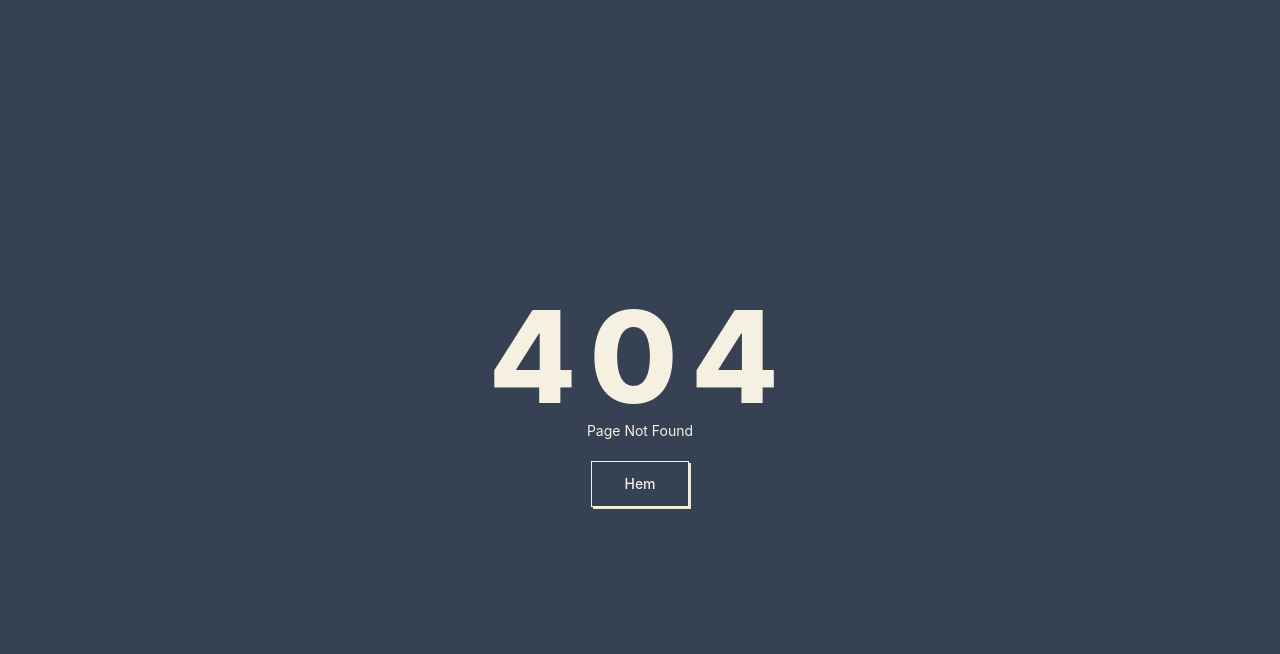
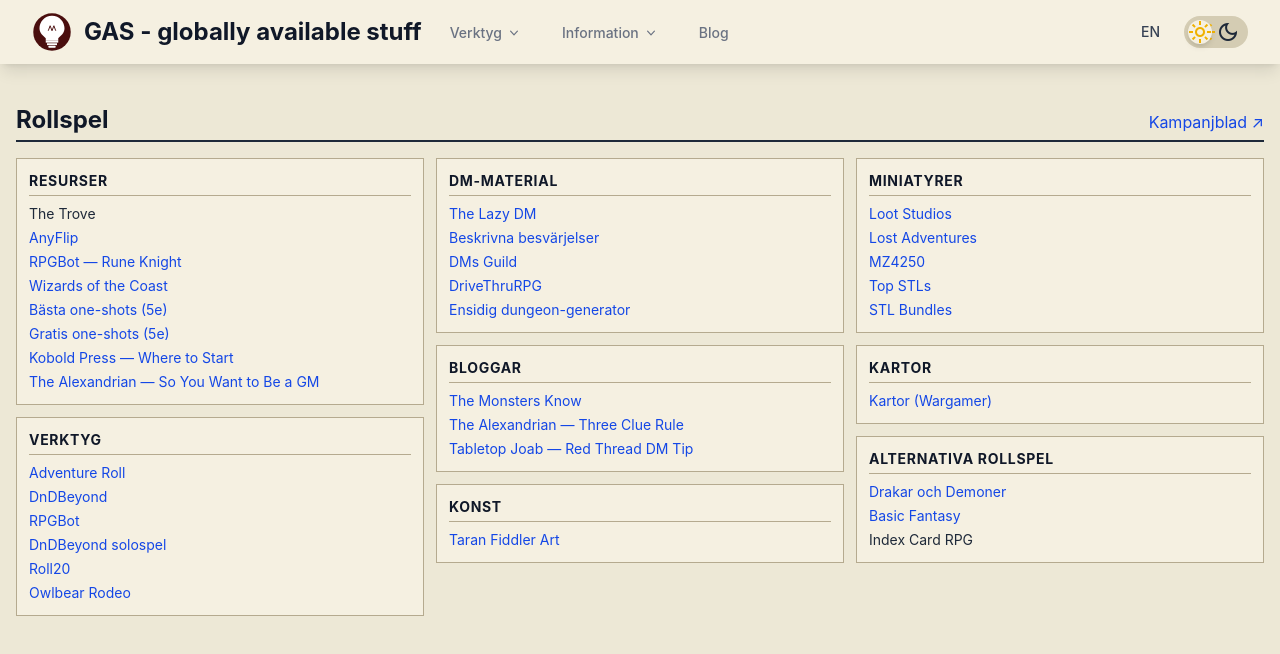
Before and after one commit to karlmovin/karlmovin.github.io, a React (Vite) app: page /rpg in a window 1280 px wide. Before the commit this address had no page. Shown: the top 654 px of the page. Built offline with nearby package versions, Linux system fonts and the light colour scheme; no server answers.

Commit message:
add rpg stuff

```diff
--- a/src/Nav.tsx
+++ b/src/Nav.tsx
@@ -219,6 +219,12 @@
 								>
 									{t("nav.woodworking")}
 								</DropdownLink>
+								<DropdownLink
+									to="../rpg"
+									onClick={closeDropdown}
+								>
+									{t("nav.rpg")}
+								</DropdownLink>
 							</NavDropdown>
 							<NavLink
 								to="../blog"
@@ -398,7 +404,15 @@
 										`block pl-3 pr-4 py-2 border-l-4 text-base font-medium ${isActive ? mobileActiveClass : mobileInactiveClass}`
 									}
 								>
-									Finsnickeri
+									{t("nav.woodworking")}
+								</NavLink>
+								<NavLink
+									to="../rpg"
+									className={({ isActive }: { isActive: boolean }) =>
+										`block pl-3 pr-4 py-2 border-l-4 text-base font-medium ${isActive ? mobileActiveClass : mobileInactiveClass}`
+									}
+								>
+									{t("nav.rpg")}
 								</NavLink>
 							</div>
 						)}
--- /dev/null
+++ b/src/data/rpg.ts
@@ -0,0 +1,110 @@
+import type { Translated } from "./i18n-helpers";
+
+export type RpgLink = {
+	label: string | Translated;
+	url?: string;
+};
+
+export const assets: RpgLink[] = [
+	{ label: "The Trove" },
+	{ label: "AnyFlip", url: "https://anyflip.com/fgoih/myrh" },
+	{
+		label: "RPGBot — Rune Knight",
+		url: "https://rpgbot.net/dnd5/characters/classes/fighter/subclasses/rune-knight/#rune-knight-races",
+	},
+	{
+		label: "Wizards of the Coast",
+		url: "https://dnd.wizards.com/resources/remote-tips-and-tricks",
+	},
+	{
+		label: { sv: "Bästa one-shots (5e)", en: "Best One-Shots (5e)" },
+		url: "https://dungeonsanddragonsfan.com/best-dnd-one-shots-5e/",
+	},
+	{
+		label: { sv: "Gratis one-shots (5e)", en: "Free One-Shots (5e)" },
+		url: "https://geektogeekmedia.com/geekery/tabletop-gaming/best-free-dnd-one-shots-5e/",
+	},
+	{
+		label: "Kobold Press — Where to Start",
+		url: "https://koboldpress.com/where-to-start/",
+	},
+	{
+		label: "The Alexandrian — So You Want to Be a GM",
+		url: "https://thealexandrian.net/so-you-want-to-be-a-game-master",
+	},
+];
+
+export const tools: RpgLink[] = [
+	{ label: "Adventure Roll", url: "https://www.adventureroll.com/" },
+	{ label: "DnDBeyond", url: "https://www.dndbeyond.com/sources" },
+	{ label: "RPGBot", url: "https://rpgbot.net/" },
+	{
+		label: { sv: "DnDBeyond solospel", en: "DnDBeyond Solo Play" },
+		url: "https://www.dndbeyond.com/begin/en",
+	},
+	{ label: "Roll20", url: "https://app.roll20.net/campaigns/search" },
+	{ label: "Owlbear Rodeo", url: "https://www.owlbear.rodeo/" },
+];
+
+export const dmStuff: RpgLink[] = [
+	{ label: "The Lazy DM", url: "https://anyflip.com/fsfu/nctn/" },
+	{
+		label: { sv: "Beskrivna besvärjelser", en: "Described Spells" },
+		url: "https://drive.google.com/file/d/1FtenI5Uq1Nwqjkj5rF2LQsqEyprMr0Nr/view",
+	},
+	{ label: "DMs Guild", url: "https://www.dmsguild.com/" },
+	{ label: "DriveThruRPG", url: "https://www.drivethrurpg.com/?site=dtrpg" },
+	{
+		label: { sv: "Ensidig dungeon-generator", en: "One Page Dungeon Generator" },
+		url: "https://watabou.itch.io/one-page-dungeon",
+	},
+];
+
+export const blogs: RpgLink[] = [
+	{ label: "The Monsters Know", url: "https://www.themonstersknow.com/" },
+	{
+		label: "The Alexandrian — Three Clue Rule",
+		url: "https://thealexandrian.net/wordpress/1118/roleplaying-games/three-clue-rule",
+	},
+	{
+		label: "Tabletop Joab — Red Thread DM Tip",
+		url: "https://tabletopjoab.com/red-thread-dm-tip/",
+	},
+];
+
+export const art: RpgLink[] = [
+	{
+		label: "Taran Fiddler Art",
+		url: "https://www.artstation.com/tfiddlerart",
+	},
+];
+
+export const miniatures: RpgLink[] = [
+	{ label: "Loot Studios", url: "https://lootstudios.com/login/" },
+	{ label: "Lost Adventures", url: "https://lostadventures.co/account" },
+	{ label: "MZ4250", url: "https://www.patreon.com/posts/48877278" },
+	{
+		label: "Top STLs",
+		url: "https://www.stltop.com/?page=1&tag=Fantasy&order=desc",
+	},
+	{ label: "STL Bundles", url: "https://stlbundles.com/" },
+];
+
+export const maps: RpgLink[] = [
+	{
+		label: { sv: "Kartor (Wargamer)", en: "Maps (Wargamer)" },
+		url: "https://www.wargamer.com/dnd/maps",
+	},
+];
+
+export const alternativeRpgs: RpgLink[] = [
+	{
+		label: "Drakar och Demoner",
+		url: "https://www.kickstarter.com/projects/1192053011/drakar-och-demoner-dragonbane/posts",
+	},
+	{ label: "Basic Fantasy", url: "https://www.basicfantasy.org/" },
+	{ label: "Index Card RPG" },
+];
+
+export const campaignSheet =
+	"https://docs.google.com/spreadsheets/d/1_4O-azqRxhLRAgU2oNtsrFyYutppRmomRg9n0XzwmY8/edit?resourcekey#gid=154058982";
--- a/src/locales/en.json
+++ b/src/locales/en.json
@@ -12,7 +12,8 @@
 		"tools": "Tools",
 		"information": "Information",
 		"slMap": "SL Map",
-		"woodworking": "Woodworking"
+		"woodworking": "Woodworking",
+		"rpg": "Tabletop RPG"
 	},
 	"theme": {
 		"toggle": "Toggle between light and dark theme"
@@ -67,6 +68,18 @@
 		"button": "What should I do today?",
 		"tryAgain": "No thanks, something else?"
 	},
+	"rpg": {
+		"title": "Tabletop RPG",
+		"campaignSheet": "Campaign Sheet",
+		"assets": "Assets",
+		"tools": "Tools",
+		"dmStuff": "DM Stuff",
+		"blogs": "Blogs",
+		"art": "Art",
+		"miniatures": "Miniatures",
+		"maps": "Maps",
+		"alternativeRpgs": "Alternative RPGs"
+	},
 	"woodworking": {
 		"title": "Woodworking",
 		"plannedProjects": "Planned Projects",
--- a/src/locales/sv.json
+++ b/src/locales/sv.json
@@ -12,7 +12,8 @@
 		"tools": "Verktyg",
 		"information": "Information",
 		"slMap": "SL-karta",
-		"woodworking": "Finsnickeri"
+		"woodworking": "Finsnickeri",
+		"rpg": "Rollspel"
 	},
 	"theme": {
 		"toggle": "V\u00e4xla mellan ljust och m\u00f6rkt tema"
@@ -67,6 +68,18 @@
 		"button": "Vad ska jag g\u00f6ra idag?",
 		"tryAgain": "N\u00e4 tack, n\u00e5got annat?"
 	},
+	"rpg": {
+		"title": "Rollspel",
+		"campaignSheet": "Kampanjblad",
+		"assets": "Resurser",
+		"tools": "Verktyg",
+		"dmStuff": "DM-material",
+		"blogs": "Bloggar",
+		"art": "Konst",
+		"miniatures": "Miniatyrer",
+		"maps": "Kartor",
+		"alternativeRpgs": "Alternativa rollspel"
+	},
 	"woodworking": {
 		"title": "Finsnickeri",
 		"plannedProjects": "Planerade Projekt",
--- a/src/main.tsx
+++ b/src/main.tsx
@@ -17,6 +17,7 @@
 import Weather from "./routes/weather.tsx";
 import WhatToDo from "./routes/whatToDo.tsx";
 import Woodworking from "./routes/woodworking.tsx";
+import Rpg from "./routes/rpg.tsx";
 
 const router = createBrowserRouter([
 	{
@@ -67,6 +68,10 @@
 						path: "woodworking",
 						element: <Woodworking />,
 					},
+					{
+						path: "rpg",
+						element: <Rpg />,
+					},
 				],
 			},
 		],
--- /dev/null
+++ b/src/routes/rpg.tsx
@@ -0,0 +1,111 @@
+import { useTranslation } from "react-i18next";
+import {
+	assets,
+	tools,
+	dmStuff,
+	blogs,
+	art,
+	miniatures,
+	maps,
+	alternativeRpgs,
+	campaignSheet,
+	type RpgLink,
+} from "../data/rpg";
+import { t as tl } from "../data/i18n-helpers";
+
+function resolveLabel(label: RpgLink["label"], lang: string): string {
+	return typeof label === "string" ? label : tl(label, lang);
+}
+
+function ExtLink({
+	href,
+	children,
+}: { href: string; children: React.ReactNode }) {
+	return (
+		<a
+			href={href}
+			target="_blank"
+			rel="noopener noreferrer"
+			className="text-blue-700 dark:text-blue-400 hover:underline break-all"
+		>
+			{children}
+		</a>
+	);
+}
+
+function Section({
+	title,
+	items,
+	lang,
+}: { title: string; items: RpgLink[]; lang: string }) {
+	return (
+		<div className="border border-gray-300 dark:border-gray-600 p-3 bg-white dark:bg-gray-800">
+			<h2 className="text-sm font-bold uppercase tracking-wider text-gray-900 dark:text-white border-b border-gray-300 dark:border-gray-600 pb-1 mb-2">
+				{title}
+			</h2>
+			<ul className="text-sm space-y-1">
+				{items.map((item) => (
+					<li key={item.url ?? resolveLabel(item.label, lang)}>
+						{item.url ? (
+							<ExtLink href={item.url}>
+								{resolveLabel(item.label, lang)}
+							</ExtLink>
+						) : (
+							<span className="text-gray-800 dark:text-gray-200">
+								{resolveLabel(item.label, lang)}
+							</span>
+						)}
+					</li>
+				))}
+			</ul>
+		</div>
+	);
+}
+
+export default function Rpg() {
+	const { t, i18n } = useTranslation();
+	const lang = i18n.language;
+
+	return (
+		<div className="max-w-7xl mx-auto px-2 sm:px-4 py-4">
+			<div className="flex items-baseline justify-between mb-4 border-b-2 border-gray-800 dark:border-gray-200 pb-1">
+				<h1 className="text-2xl font-bold text-gray-900 dark:text-white">
+					{t("rpg.title")}
+				</h1>
+				<ExtLink href={campaignSheet}>
+					{t("rpg.campaignSheet")} ↗
+				</ExtLink>
+			</div>
+
+			<div className="grid grid-cols-1 md:grid-cols-3 gap-3">
+				{/* Left column */}
+				<div className="space-y-3">
+					<Section title={t("rpg.assets")} items={assets} lang={lang} />
+					<Section title={t("rpg.tools")} items={tools} lang={lang} />
+				</div>
+
+				{/* Middle column */}
+				<div className="space-y-3">
+					<Section title={t("rpg.dmStuff")} items={dmStuff} lang={lang} />
+					<Section title={t("rpg.blogs")} items={blogs} lang={lang} />
+					<Section title={t("rpg.art")} items={art} lang={lang} />
+				</div>
+
+				{/* Right column */}
+				<div className="space-y-3">
+					<Section
+						title={t("rpg.miniatures")}
+						items={miniatures}
+						lang={lang}
+					/>
+					<Section title={t("rpg.maps")} items={maps} lang={lang} />
+					<Section
+						title={t("rpg.alternativeRpgs")}
+						items={alternativeRpgs}
+						lang={lang}
+					/>
+				</div>
+			</div>
+		</div>
+	);
+}
```
